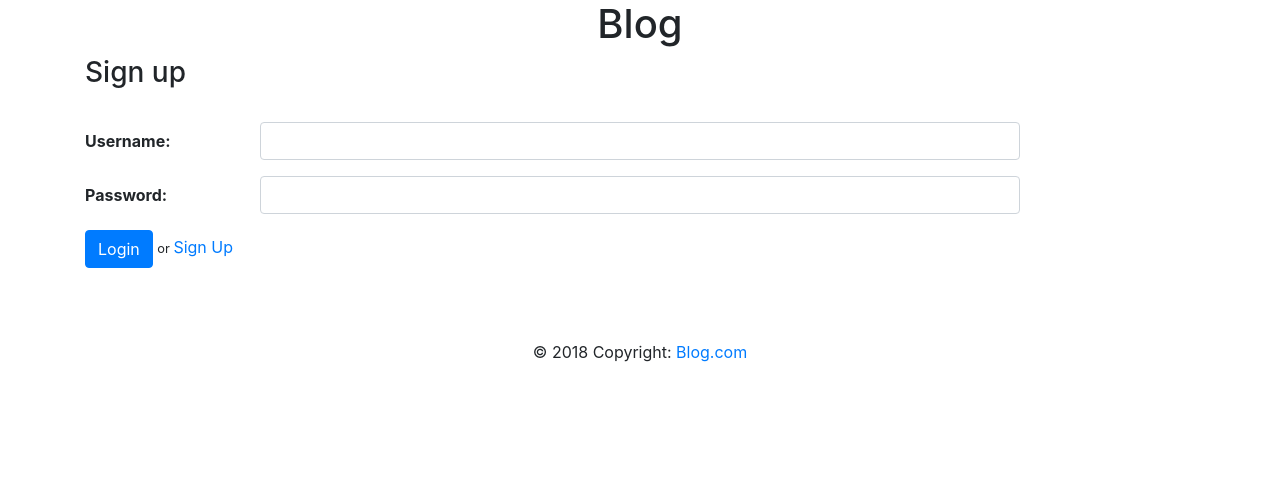
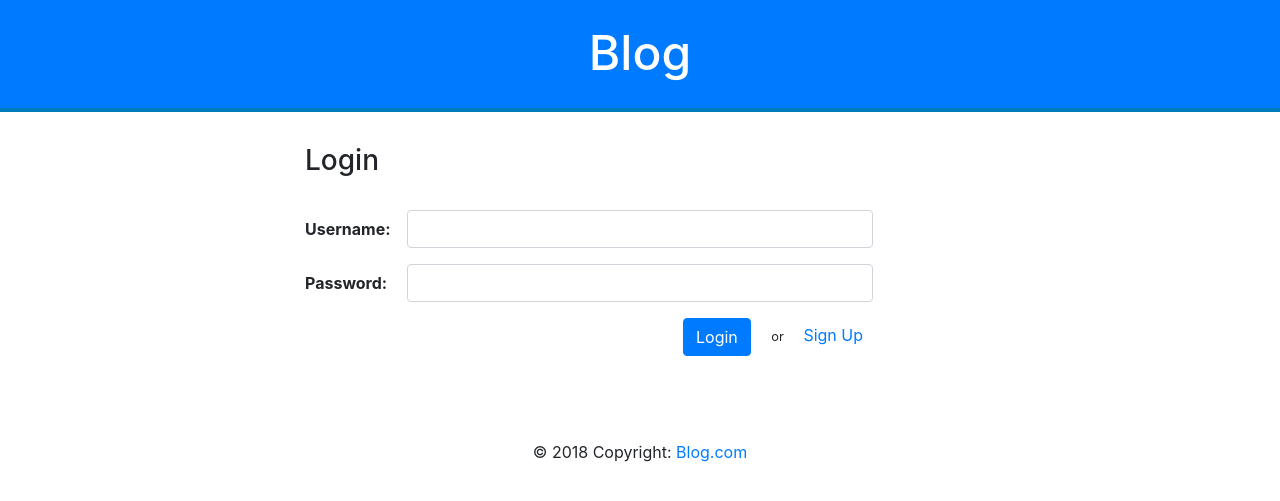
Before and after one commit to pkotgire/Blog, a PHP site: page /login.php in a window 1280 px wide. Shown: the top 501 px of the page. Run offline with PHP 8.4, Linux system fonts and the light colour scheme; data that the repository does not hold is empty.

Commit message:
Multiple changes

```diff
--- a/css/style.css
+++ b/css/style.css
@@ -0,0 +1,39 @@
+.container {
+  margin-top: 2em;
+  margin-bottom: 2em;
+  min-height: 14rem;
+}
+
+.align-center {
+  align-items: center;
+}
+
+.header {
+  background-color: #007bff;
+  border-bottom: 4px solid #007bbb;
+  color: white;
+  height: 7em;
+  position: sticky;
+}
+.header h1{
+  padding-top: .5em;
+  font-size: 36pt;
+}
+
+#or {
+  padding: 1em;
+}
+
+.center-align {
+  justify-content: center;
+  max-width: 700px;
+}
+
+h1 > a {
+  text-decoration: none;
+  color: inherit;
+}
+h1 > a:hover {
+  text-decoration: none;
+  color: inherit;
+}
--- a/login.php
+++ b/login.php
@@ -1,25 +1,27 @@
 <?php
 	require_once("support.php");
+	session_start();
 
 	if (isset($_POST["login"])) {
-		// $db = new DBConnection();
+		$db = new DBConnection();
 		$username = $_POST["username"];
     $password = $_POST["password"];
 
-    // if (!$db->validLogin($username, $password)){
-    //   $errorMsg = "
-		// 		<div class=\"alert alert-warning\">
-		// 			Incorrect username or password.
-		// 		</div>";
-		// } else {
-		$_SESSION["username"] = $_POST["username"];
-		header("Location: index.php");
-	 	// }
+    if (!$db->validLogin($username, $password)){
+      $errorMsg = "
+				<div class=\"alert alert-warning\">
+					Incorrect username or password.
+				</div>";
+		} else {
+			$_SESSION["username"] = $username;
+			$_SESSION["loggedin"] = TRUE;
+			header("Location: index.php");
+	 	}
 	}
 
 	$body = <<<EOBODY
-			<div class="container center-align" style="margin-bottom: 2em;">
-				<h3>Sign up</h3>
+			<div class="container center-align">
+				<h3>Login</h3>
 		    <br>
 		    <form action="{$_SERVER[PHP_SELF]}" method="post">
 					<!-- Username -->
@@ -34,11 +36,16 @@
 		        <input type="password" class="form-control col-sm-8" id="password" name="password" required>
 		      </div>
 EOBODY;
+
+	/** Error Message will appear here **/
+
 	$buttons = <<<BUTTONS
 	      <!-- Submit buttons -->
-	      <button class="btn btn-primary align-center" type="submit" name="login">Login</button>
-				<small> or </small>
-				<a href="signup.php">Sign Up</a>
+				<div class="float-right" style="padding-right:7em;">
+		      <button class="btn btn-primary" type="submit" name="login">Login</button>
+					<span id="or"><small> or </small></span>
+					<a href="signup.php">Sign Up</a>
+				</div>
 	    </form>
 	  </div>
 BUTTONS;
--- /dev/null
+++ b/logout.php
@@ -0,0 +1,6 @@
+<?php
+  session_start();
+  session_destroy();
+  header('Location: login.php');
+  exit;
+?>
--- a/support.php
+++ b/support.php
@@ -1,4 +1,5 @@
 <?php
+require_once("dbconnection.php");
 
 function generatePage($body) {
     $page = <<<EOPAGE
@@ -8,7 +9,7 @@ function generatePage($body) {
         <meta charset="utf-8" />
         <meta name="viewport" content="width=device-width, initial-scale=1.0" />
 
-        <link rel="shortcut icon" type="image/png" href="img/.png"/>
+        <link rel="shortcut icon" type="image/png" href="">
         <link rel="stylesheet" href="https://maxcdn.bootstrapcdn.com/bootstrap/4.0.0/css/bootstrap.min.css">
         <link rel="stylesheet" href="css/bootstrap.min.css">
         <link rel="stylesheet" href="css/style.css">
@@ -19,8 +20,8 @@ function generatePage($body) {
         <!-- Header -->
         <header>
           <div class="text-center header">
-            <h1>Blog</h1>
-            </div>
+            <h1><a href="index.php">Blog</a></h1>
+          </div>
         </header>
 
         $body
@@ -29,7 +30,7 @@ function generatePage($body) {
         <footer class="page-footer font-small blue pt-4 mt-4">
           <div class="footer-copyright py-3 text-center">
              © 2018 Copyright:
-             <a href="#"> Blog.com </a>
+             <a href="index.php"> Blog.com </a>
           </div>
         </footer>
       </body>
```
Also changed, not shown: index.php (+12 -3 lines), profile.php (added, +37 -0 lines), signup.php (+51 -20 lines).
